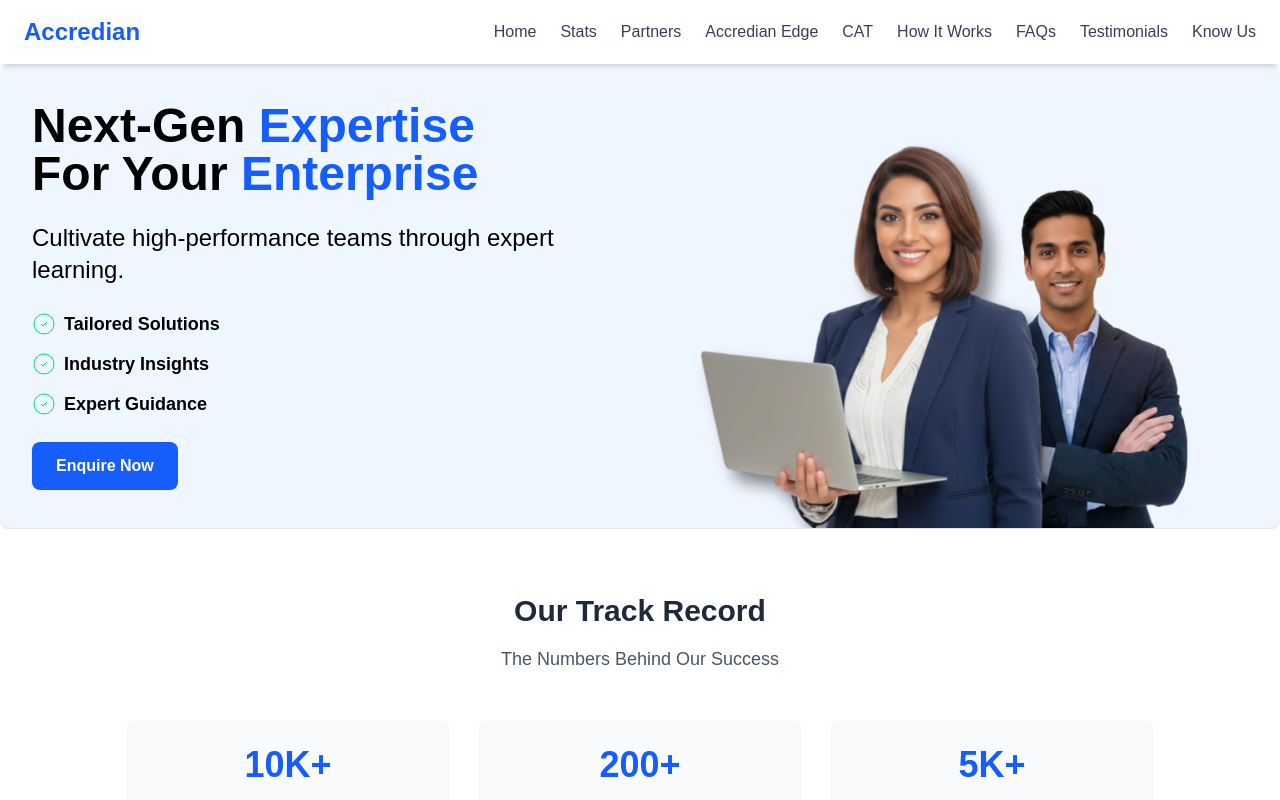
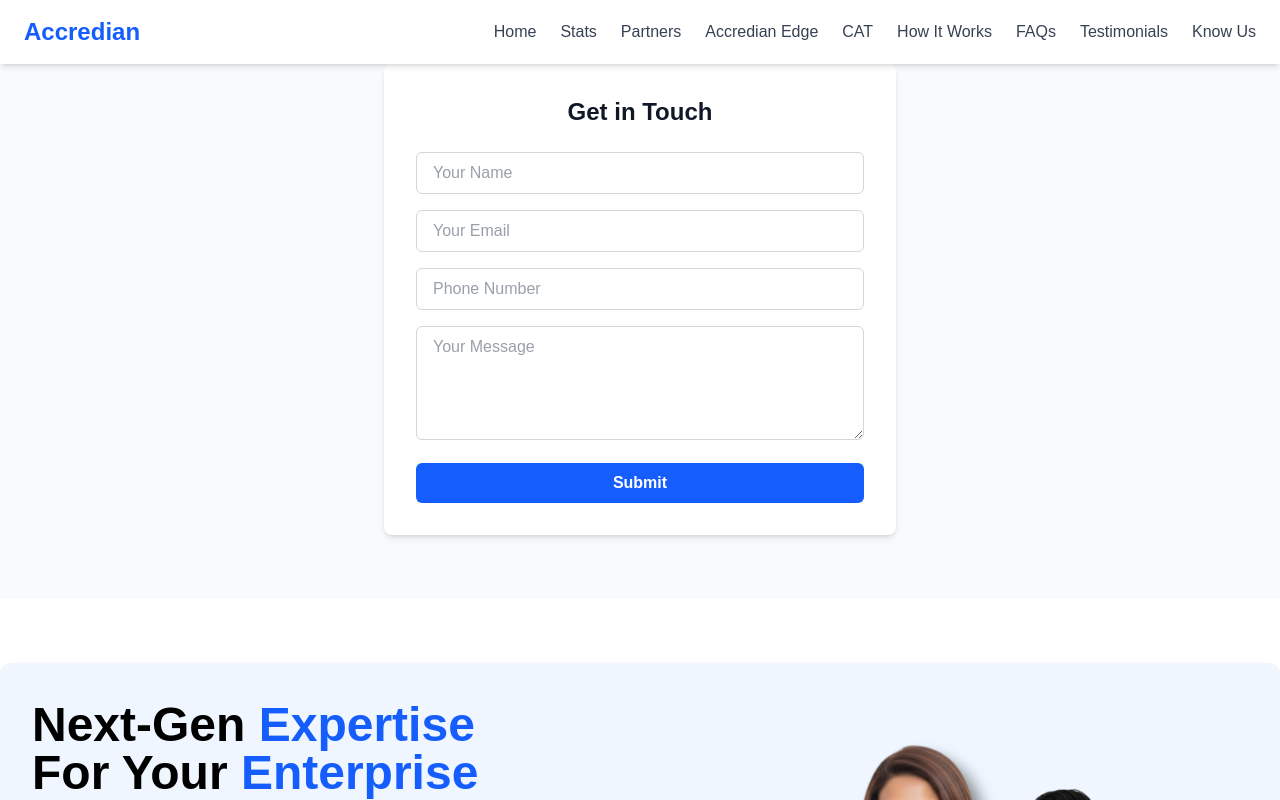
Before and after one commit to kayHere0611/Accredian-responsive-Landing-page, a Next.js app: page / in a window 1280 px wide. Shown: the top 800 px of the page. Built offline with nearby package versions, Linux system fonts and the light colour scheme.

Commit message:
Lead Capture Form

```diff
--- /dev/null
+++ b/app/api/lead/route.js
@@ -0,0 +1,37 @@
+import { NextResponse } from "next/server";
+import nodemailer from "nodemailer";
+
+export async function POST(request) {
+  try {
+    const { name, email, phone, message } = await request.json();
+
+    const transporter = nodemailer.createTransport({
+      service: "gmail",
+      auth: {
+        user: process.env.EMAIL_USER, // your Gmail
+        pass: process.env.EMAIL_PASS, // your App Password
+      },
+    });
+
+    // 1️⃣ Confirmation email to the lead
+    await transporter.sendMail({
+      from: process.env.EMAIL_USER,
+      to: email,
+      subject: "Thanks for contacting us!",
+      text: `Hi ${name},\n\nWe received your details:\nEmail: ${email}\nPhone: ${phone}\nMessage: ${message}\n\nWe’ll get back to you shortly.\n\nBest,\nYour Team`,
+    });
+
+    // 2️⃣ Notification email to site owner (you)
+    await transporter.sendMail({
+      from: process.env.EMAIL_USER,
+      to: process.env.EMAIL_USER, // 👈 sends to yourself
+      subject: "New Lead Captured",
+      text: `New lead details:\n\nName: ${name}\nEmail: ${email}\nPhone: ${phone}\nMessage: ${message}`,
+    });
+
+    return NextResponse.json({ success: true, message: "Lead saved & emails sent" });
+  } catch (error) {
+    console.error("Error sending email:", error);
+    return NextResponse.json({ success: false, message: "Error sending email" }, { status: 500 });
+  }
+}
--- /dev/null
+++ b/app/components/Lead.jsx
@@ -0,0 +1,176 @@
+// "use client";
+// import { useState } from "react";
+
+// export default function LeadCaptureForm() {
+//   const [formData, setFormData] = useState({
+//     name: "",
+//     email: "",
+//     phone: "",
+//     message: "",
+//   });
+
+//   const handleChange = (e) => {
+//     setFormData({ ...formData, [e.target.name]: e.target.value });
+//   };
+
+//   const handleSubmit = async (e) => {
+//     e.preventDefault();
+//     // 🔑 Replace with your API endpoint
+//     const res = await fetch("/api/lead", {
+//       method: "POST",
+//       headers: { "Content-Type": "application/json" },
+//       body: JSON.stringify(formData),
+//     });
+//     if (res.ok) {
+//       alert("Thanks! We’ll reach out soon.");
+//       setFormData({ name: "", email: "", phone: "", message: "" });
+//     } else {
+//       alert("Something went wrong. Please try again.");
+//     }
+//   };
+
+//   return (
+//     <section id="lead-form" className="py-16 bg-gray-50">
+//       <div className="max-w-lg mx-auto bg-white shadow-md rounded-lg p-8">
+//         <h2 className="text-2xl font-bold text-center text-gray-900 mb-6">
+//           Get in Touch
+//         </h2>
+//         <form onSubmit={handleSubmit} className="space-y-4 text-gray-700">
+//           <input
+//             type="text"
+//             name="name"
+//             placeholder="Your Name"
+//             value={formData.name}
+//             onChange={handleChange}
+//             required
+//             className="w-full border border-gray-300 rounded-md px-4 py-2 focus:ring-2 focus:ring-blue-500"
+//           />
+//           <input
+//             type="email"
+//             name="email"
+//             placeholder="Your Email"
+//             value={formData.email}
+//             onChange={handleChange}
+//             required
+//             className="w-full border border-gray-300 rounded-md px-4 py-2 focus:ring-2 focus:ring-blue-500"
+//           />
+//           <input
+//             type="tel"
+//             name="phone"
+//             placeholder="Phone Number"
+//             value={formData.phone}
+//             onChange={handleChange}
+//             className="w-full border border-gray-300 rounded-md px-4 py-2 focus:ring-2 focus:ring-blue-500"
+//           />
+//           <textarea
+//             name="message"
+//             placeholder="Your Message"
+//             value={formData.message}
+//             onChange={handleChange}
+//             rows="4"
+//             className="w-full border border-gray-300 rounded-md px-4 py-2 focus:ring-2 focus:ring-blue-500"
+//           />
+//           <button
+//             type="submit"
+//             className="w-full bg-blue-600 text-white font-semibold py-2 rounded-md hover:bg-blue-700 transition"
+//           >
+//             Submit
+//           </button>
+//         </form>
+//       </div>
+//     </section>
+//   );
+// }
+
+"use client";
+import { useState } from "react";
+
+export default function LeadCaptureForm() {
+  const [formData, setFormData] = useState({
+    name: "",
+    email: "",
+    phone: "",
+    message: "",
+  });
+  const [loading, setLoading] = useState(false);
+  const [status, setStatus] = useState("");
+
+  const handleChange = (e) => {
+    setFormData({ ...formData, [e.target.name]: e.target.value });
+  };
+
+  const handleSubmit = async (e) => {
+    e.preventDefault();
+    setLoading(true);
+    setStatus("");
+
+    const res = await fetch("/api/lead", {
+      method: "POST",
+      headers: { "Content-Type": "application/json" },
+      body: JSON.stringify(formData),
+    });
+
+    if (res.ok) {
+      setStatus("✅ Thanks! We’ll reach out soon.");
+      setFormData({ name: "", email: "", phone: "", message: "" });
+    } else {
+      setStatus("❌ Something went wrong. Please try again.");
+    }
+
+    setLoading(false);
+  };
+
+  return (
+    <section id="lead-form" className="py-16 bg-gray-50">
+      <div className="max-w-lg mx-auto bg-white shadow-md rounded-lg p-8">
+        <h2 className="text-2xl font-bold text-center text-gray-900 mb-6">
+          Get in Touch
+        </h2>
+        <form onSubmit={handleSubmit} className="space-y-4 text-gray-700">
+          <input
+            type="text"
+            name="name"
+            placeholder="Your Name"
+            value={formData.name}
+            onChange={handleChange}
+            required
+            className="w-full border border-gray-300 rounded-md px-4 py-2 focus:ring-2 focus:ring-blue-500"
+          />
+          <input
+            type="email"
+            name="email"
+            placeholder="Your Email"
+            value={formData.email}
+            onChange={handleChange}
+            required
+            className="w-full border border-gray-300 rounded-md px-4 py-2 focus:ring-2 focus:ring-blue-500"
+          />
+          <input
+            type="tel"
+            name="phone"
+            placeholder="Phone Number"
+            value={formData.phone}
+            onChange={handleChange}
+            className="w-full border border-gray-300 rounded-md px-4 py-2 focus:ring-2 focus:ring-blue-500"
+          />
+          <textarea
+            name="message"
+            placeholder="Your Message"
+            value={formData.message}
+            onChange={handleChange}
+            rows="4"
+            className="w-full border border-gray-300 rounded-md px-4 py-2 focus:ring-2 focus:ring-blue-500"
+          />
+          <button
+            type="submit"
+            disabled={loading}
+            className="w-full bg-blue-600 text-white font-semibold py-2 rounded-md hover:bg-blue-700 transition disabled:opacity-50"
+          >
+            {loading ? "Sending..." : "Submit"}
+          </button>
+          {status && <p className="text-sm mt-2">{status}</p>}
+        </form>
+      </div>
+    </section>
+  );
+}
--- a/app/page.jsx
+++ b/app/page.jsx
@@ -9,9 +9,12 @@ import Stats from "./components/Stat";
 import Footer from "./components/Footer";
 import HowItWorks from "./components/Howitworks";
 
+import Lead from "./components/Lead";
+
 export default function Home() {
   return (
     <main>
+      <Lead />
       <Navbar />
       <Hero />
       <Stats />
--- a/package.json
+++ b/package.json
@@ -9,7 +9,10 @@
     "lint": "eslint"
   },
   "dependencies": {
+    "mongodb": "^7.2.0",
+    "mysql2": "^3.22.2",
     "next": "16.2.4",
+    "nodemailer": "^8.0.6",
     "react": "19.2.4",
     "react-dom": "19.2.4"
   },
```
Also changed, not shown: 1 other file (tests, documents, lock files or other folders).
